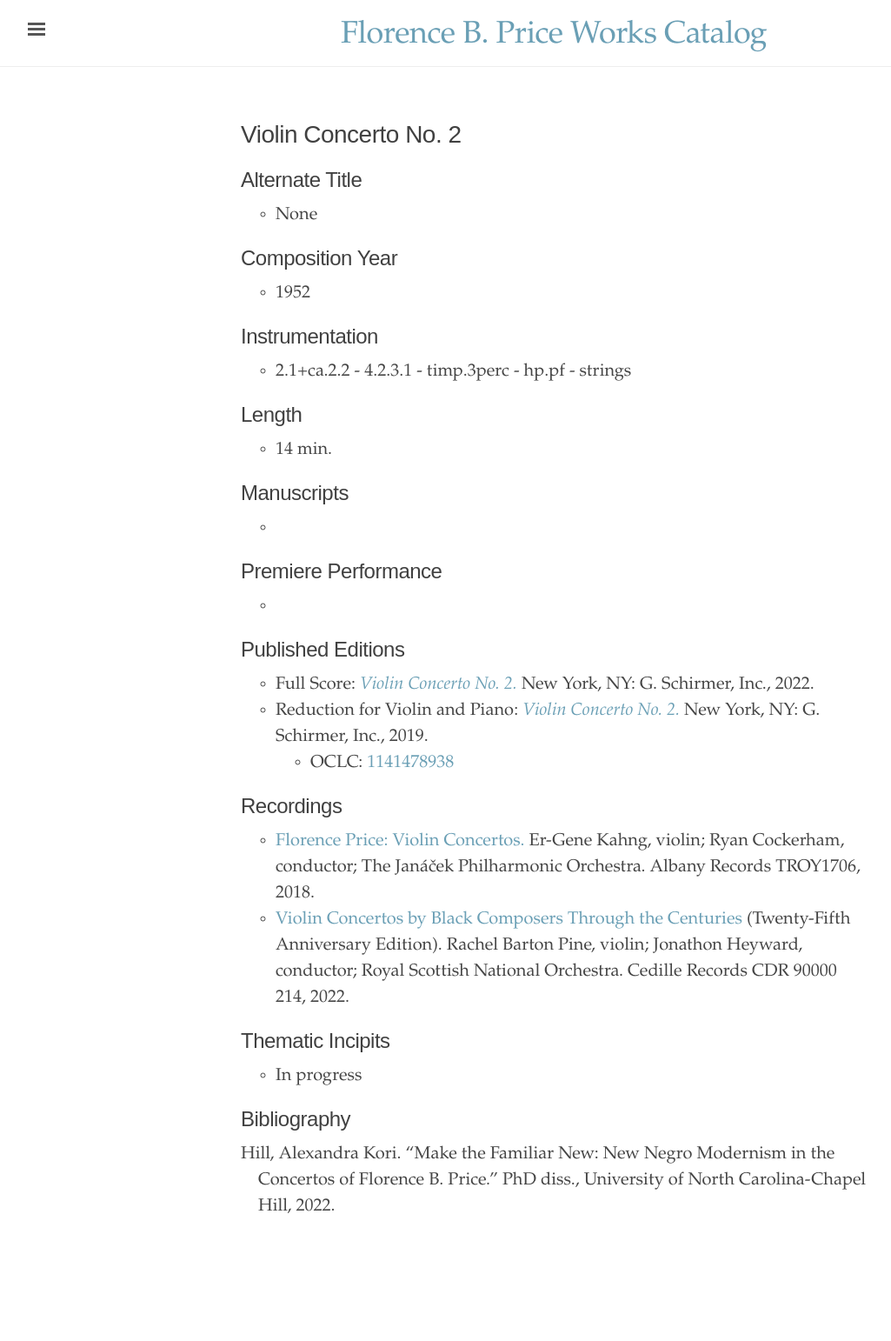
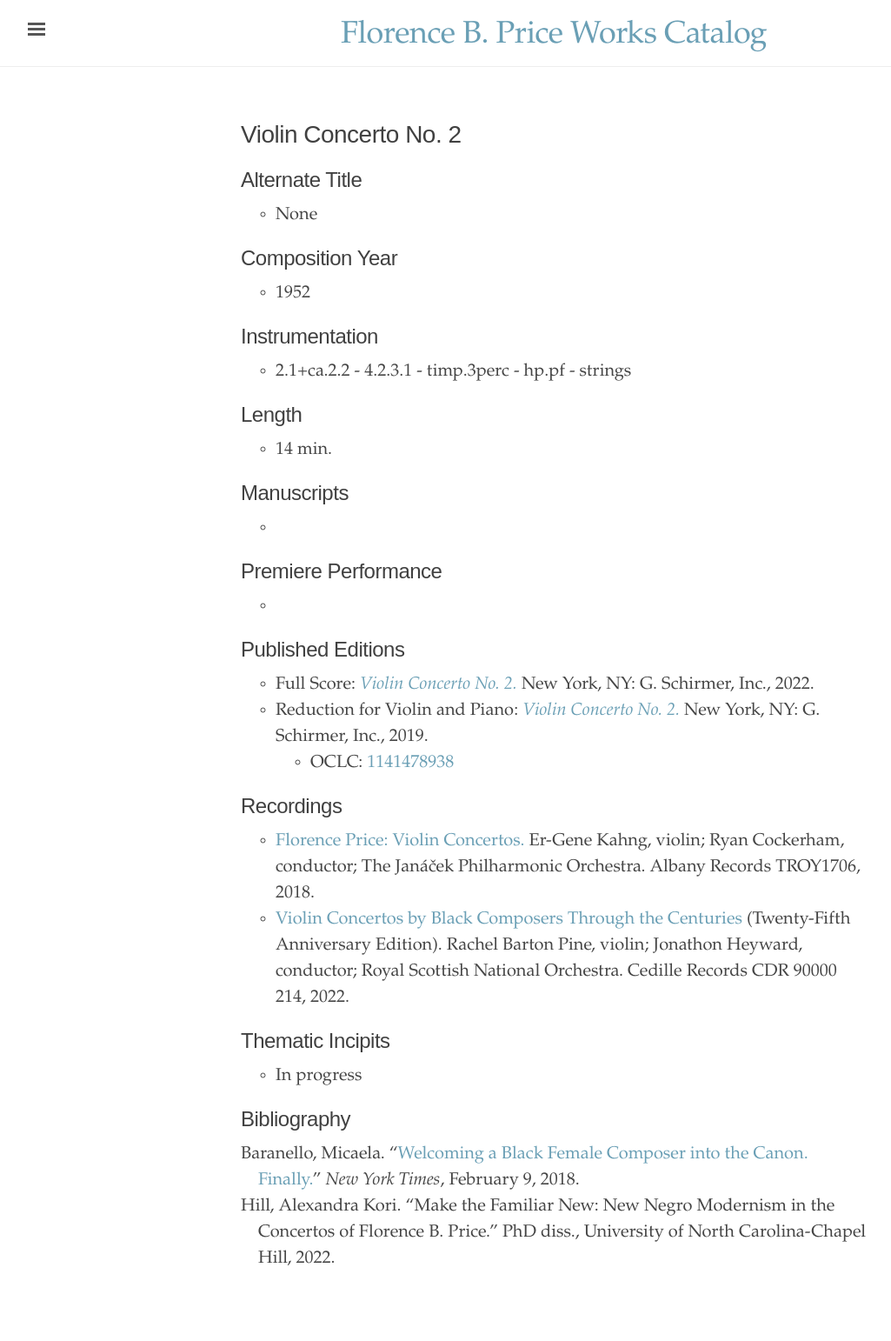
Before and after one commit to dwshadle/florence-price-catalog, a Jekyll site: the page built from _texts/price-violin_concerto_no2.md, in a window 1280 px wide. Shown: the whole page at 87% size, without its empty margins (3-1028 px from the left). Built offline with Jekyll 4.4.1, drawn with Linux system fonts in a browser that asks for light colours; before the commit the page ends 1482 px from its top, so only the background shows below that.

Commit message:
Update price-violin_concerto_no2.md

```diff
--- a/_texts/price-violin_concerto_no2.md
+++ b/_texts/price-violin_concerto_no2.md
@@ -37,5 +37,6 @@ permalink: /price-violin-concerto-no2/
 - In progress
 
 ## Bibliography
-1. Hill, Alexandra Kori. "Make the Familiar New: New Negro Modernism in the Concertos of Florence B. Price." PhD diss., University of North Carolina-Chapel Hill, 2022.
+1. Baranello, Micaela. "<a href="https://www.nytimes.com/2018/02/09/arts/music/florence-price-arkansas-symphony-concerto.html" target="_blank">Welcoming a Black Female Composer into the Canon. Finally.</a>" *New York Times*, February 9, 2018.
+2. Hill, Alexandra Kori. "Make the Familiar New: New Negro Modernism in the Concertos of Florence B. Price." PhD diss., University of North Carolina-Chapel Hill, 2022.
 {:.bibliography}
```
